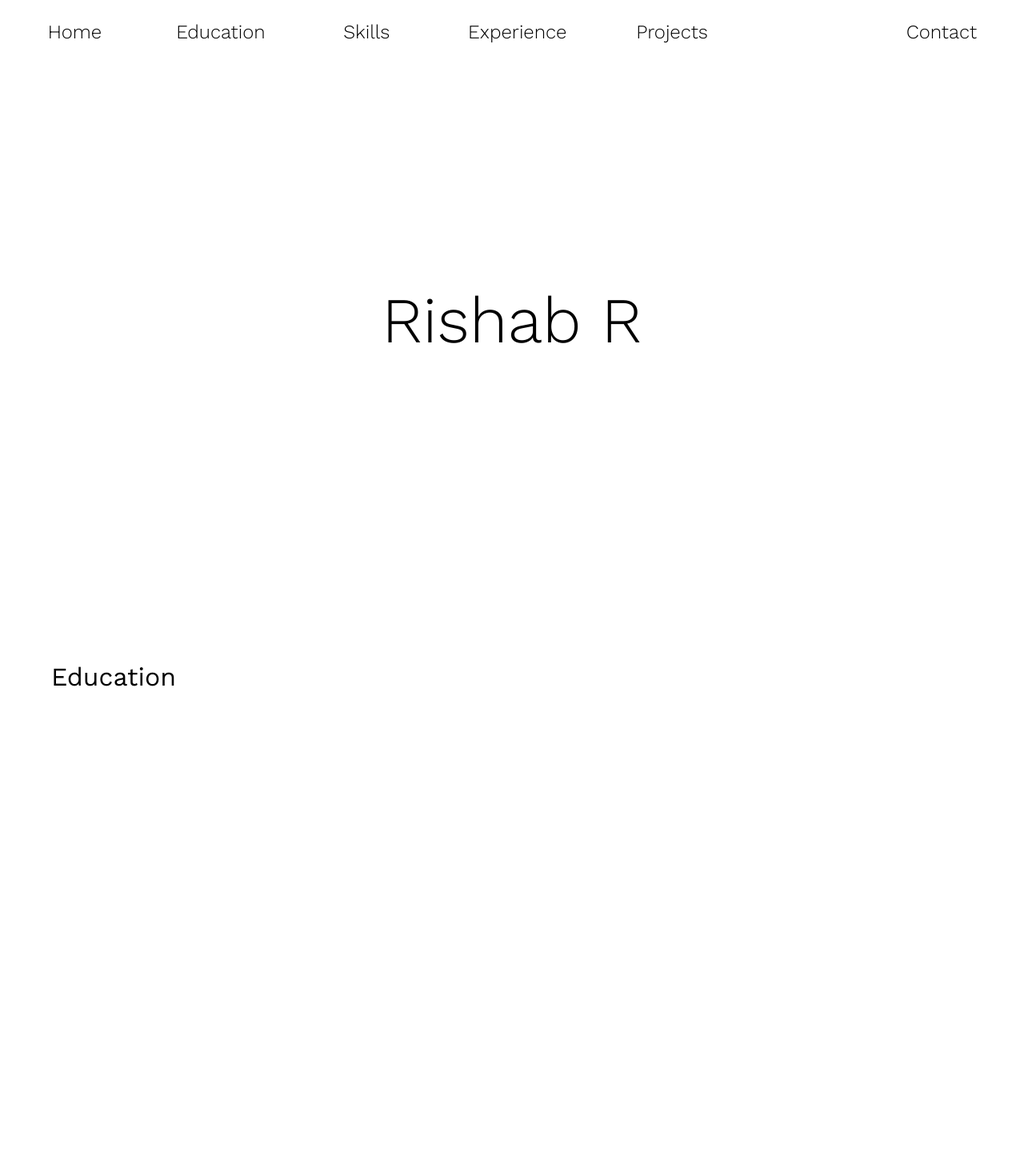
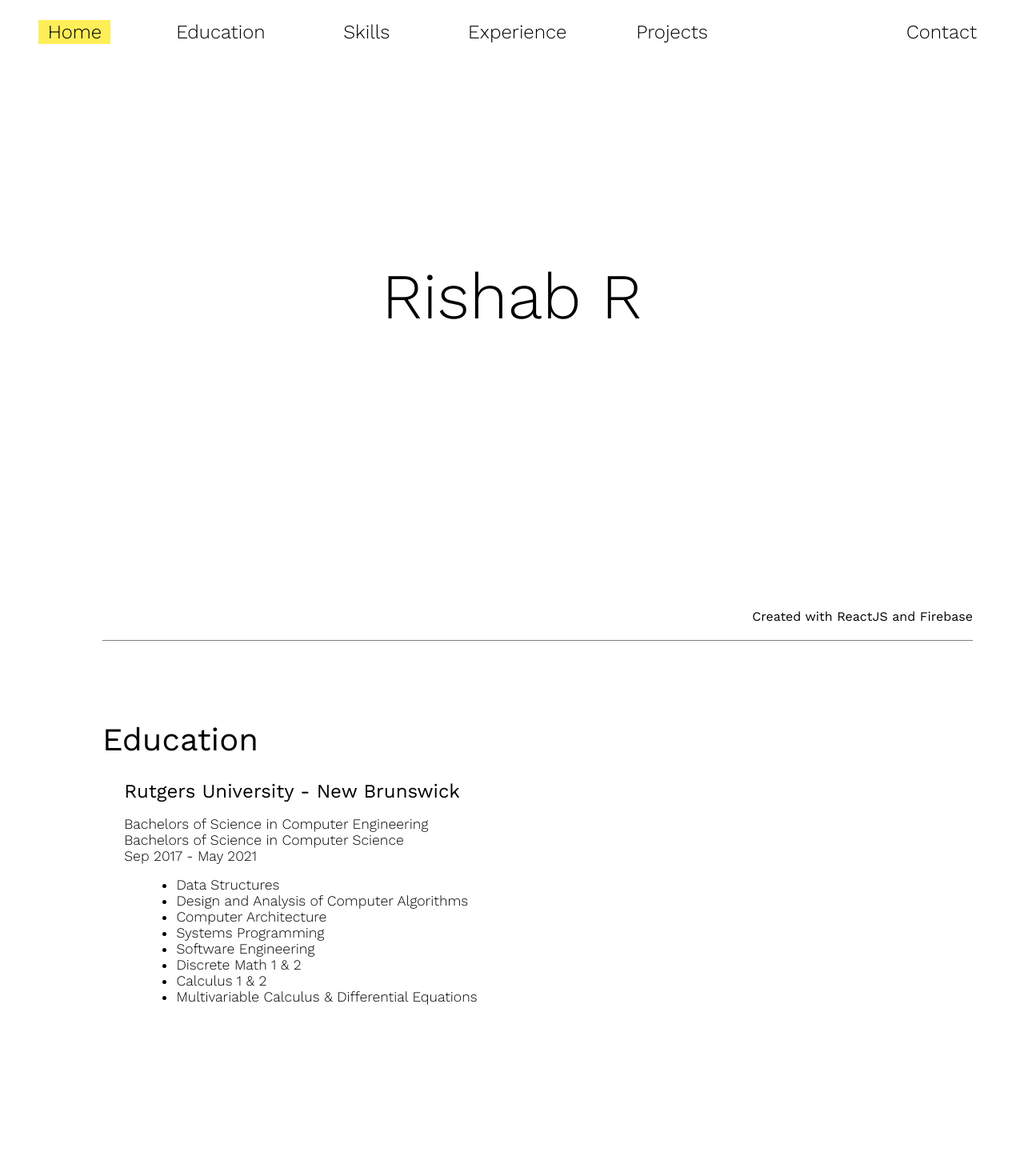
Before and after one commit to rishabr17/rishabr17.github.io, a React (Create React App) app: page / in a window 1280 px wide. Shown: the top 1470 px of the page at 80% size. Before the commit the page ends 1227 px from the top, so only its background shows below. Built offline with nearby package versions, Linux system fonts and the light colour scheme.

Commit message:
Updating Pages

```diff
--- a/src/App.js
+++ b/src/App.js
@@ -3,6 +3,8 @@ import { BrowserRouter, Route, Switch } from 'react-router-dom';
 import Navbar from './Components/Navbar'
 import Homepage from './Components/Homepage'
 import Education from './Components/Education'
+import Skills from './Components/Skills'
+import Experience from './Components/Experience'
 
 function App() {
   return (
@@ -13,6 +15,8 @@ function App() {
           <Route path='/'> {/* Default Page */}
             <Homepage />
             <Education />
+            <Skills />
+            <Experience />
           </Route>
         </Switch>
       </BrowserRouter>
--- a/src/Assets/css/Education.css
+++ b/src/Assets/css/Education.css
@@ -0,0 +1,4 @@
+.education-container{
+    margin-left: 10%;
+
+}
--- a/src/Assets/css/Homepage.css
+++ b/src/Assets/css/Homepage.css
@@ -1,3 +1,43 @@
-.homepage-container h1{
-    font-weight: 300;
+.homepage-container{
+
 }
+
+.flex-center {
+    background-color: white;
+    color: #000000;
+    display: flex;
+    flex-direction: row;
+    flex-wrap: wrap;
+    justify-content: center;
+    align-content: center;
+    align-items: center;
+    height: 92.5vh;
+  }
+  .flex-center-bottom {
+    background-color: white;
+    color: #000000;
+    display: flex;
+    flex-direction: row;
+    flex-wrap: wrap;
+    justify-content: flex-end;
+    align-content: center;
+    align-items: center;
+    height:7.5vh;
+    margin-right: 1em;
+  }
+  .flex-item-center {
+    order: 0;
+    flex: 0 1 auto;
+    align-self: center;
+  }
+  .flex-item-bottom {
+    order: 1;
+    flex: 0 1 auto;
+    align-self: flex-end;
+  }
+
+@media only screen and (max-width: 600px) {
+    .flex-center-bottom{
+      display:none;
+    }
+}
--- a/src/Components/Education.js
+++ b/src/Components/Education.js
@@ -3,8 +3,22 @@ import React, { Component } from 'react'
 class Education extends Component {
     render(){
         return(
-            <div style={{height:"50vh"}} className="education-container">
-                <h2 style={{fontWeight:"400", fontSize:"200%", marginLeft:"5%"}}>Education</h2>
+            <div id="education" style={{height:"100vh", paddingTop:"60px", borderBottom:"solid 0.5px gray", marginRight:"5%"}} className="education-container">
+                <h2 style={{fontWeight:"400", fontSize:"250%", paddingTop:"5vh", margin:"0px"}}>Education</h2>
+                <h3 style={{fontWeight:"400", fontSize:"150%", paddingTop:"2.5%", textIndent:"2.5%", margin:"0px"}}>Rutgers University - New Brunswick</h3>
+                <p style={{fontWeight:"300", fontSize:"110%", paddingTop:"1.5%", textIndent:"2.5%", margin:"0px"}}>Bachelors of Science in Computer Engineering</p>
+                <p style={{fontWeight:"300", fontSize:"110%", paddingTop:"0%", textIndent:"2.5%", margin:"0px"}}>Bachelors of Science in Computer Science</p>
+                <p style={{fontWeight:"300", fontSize:"110%", paddingTop:"0%", textIndent:"2.5%", margin:"0px"}}>Sep 2017 - May 2021</p>
+                <ul>
+                    <li style={{fontWeight:"300", fontSize:"110%", paddingTop:"0%", marginLeft:"5%"}}>Data Structures</li>
+                    <li style={{fontWeight:"300", fontSize:"110%", paddingTop:"0%", marginLeft:"5%"}}>Design and Analysis of Computer Algorithms</li>
+                    <li style={{fontWeight:"300", fontSize:"110%", paddingTop:"0%", marginLeft:"5%"}}>Computer Architecture</li>
+                    <li style={{fontWeight:"300", fontSize:"110%", paddingTop:"0%", marginLeft:"5%"}}>Systems Programming</li>
+                    <li style={{fontWeight:"300", fontSize:"110%", paddingTop:"0%", marginLeft:"5%"}}>Software Engineering</li>
+                    <li style={{fontWeight:"300", fontSize:"110%", paddingTop:"0%", marginLeft:"5%"}}>Discrete Math 1 &amp; 2</li>
+                    <li style={{fontWeight:"300", fontSize:"110%", paddingTop:"0%", marginLeft:"5%"}}>Calculus 1 &amp; 2</li>
+                    <li style={{fontWeight:"300", fontSize:"110%", paddingTop:"0%", marginLeft:"5%"}}>Multivariable Calculus &amp; Differential Equations</li>
+                </ul>
             </div>
         )
     }
--- /dev/null
+++ b/src/Components/Experience.js
@@ -0,0 +1,20 @@
+import React, { Component } from 'react'
+
+class Experience extends Component {
+    render(){
+        return(
+            <div id="experience" style={{height:"100vh", paddingTop:"60px", borderBottom:"solid 0.5px gray", marginRight:"5%"}} className="education-container">
+                <h2 style={{fontWeight:"400", fontSize:"250%", paddingTop:"5vh", margin:"0px"}}>Experience</h2>
+                <h3 style={{fontWeight:"400", fontSize:"150%", paddingTop:"2.5%", textIndent:"2.5%", margin:"0px"}}>Rutgers University - New Brunswick</h3>
+                <p style={{fontWeight:"300", fontSize:"110%", paddingTop:"0%", textIndent:"2.5%", margin:"0px"}}>Sep 2017 - May 2021</p>
+                <ul>
+                    <li style={{fontWeight:"300", fontSize:"110%", paddingTop:"0%", marginLeft:"5%"}}>Data Structures</li>
+                    <li style={{fontWeight:"300", fontSize:"110%", paddingTop:"0%", marginLeft:"5%"}}>Design and Analysis of Computer Algorithms</li>
+                    <li style={{fontWeight:"300", fontSize:"110%", paddingTop:"0%", marginLeft:"5%"}}>Computer Architecture</li>
+                </ul>
+            </div>
+        )
+    }
+}
+
+export default Experience
--- a/src/Components/Homepage.js
+++ b/src/Components/Homepage.js
@@ -1,10 +1,36 @@
 import React, { Component } from 'react'
 
 class Homepage extends Component {
+
+    state= {
+        opacity:"1"
+    }
+
+    listenScrollEvent = e => {
+        if (window.scrollY > window.innerHeight*0.45 && this.state.opacity > 0) {
+          this.setState({opacity: this.state.opacity-0.02})
+        }else if(window.scrollY < window.innerHeight && this.state.opacity < 1){
+            this.setState({opacity: this.state.opacity+0.05})
+        }
+      }
+
+    componentDidMount() {
+        window.addEventListener('scroll', this.listenScrollEvent)
+    }
+
     render(){
         return(
-            <div style={{display:"flex", alignItems:"center", justifyContent:"center", backgroundColor:"white", height:"100vh"}} className="homepage-container">
-                <h1 style={{fontSize:"500%"}}>Rishab R</h1>
+            <div id="home" class="homepage-container">
+                <div class="flex-center">
+                    <div class="flex-item-center">
+                        <h1 style={{fontWeight:"300", fontSize:"500%"}}>Rishab R</h1>
+                    </div>
+                    </div>
+                <div class="flex-center-bottom" style={{borderBottom:"solid 0.5px gray", marginLeft:"10%", marginRight:"5%"}}>
+                    <div class="flex-item-center">
+                        <p style={{opacity:this.state.opacity}}>Created with ReactJS and Firebase</p>
+                    </div>
+                </div>
             </div>
         )
     }
--- a/src/Components/Navbar.js
+++ b/src/Components/Navbar.js
@@ -1,14 +1,50 @@
 import React, { Component } from 'react'
 
 class Navbar extends Component {
+
+    state={
+        homeColor: "#FFEE58",
+        educationColor:"",
+        skillsColor: "",
+        expColor: ""
+    }
+
+    listenScrollEvent = e => {
+        if (window.scrollY < window.innerHeight*0.75) {
+          this.setState({homeColor: '#FFEE58'})
+          this.setState({educationColor: ''})
+          this.setState({skillsColor: ''})
+          this.setState({expColor: ''})
+        } else if (window.scrollY < (window.innerHeight*1.75)) {
+            this.setState({homeColor: ''})
+            this.setState({educationColor: '#FFEE58'})
+            this.setState({skillsColor: ''})
+            this.setState({expColor: ''})
+        } else if (window.scrollY < (window.innerHeight*2.75)) {
+            this.setState({homeColor: ''})
+            this.setState({educationColor: ''})
+            this.setState({skillsColor: '#FFEE58'})
+            this.setState({expColor: ''})
+        } else if (window.scrollY < (window.innerHeight*3.75)) {
+            this.setState({homeColor: ''})
+            this.setState({educationColor: ''})
+            this.setState({skillsColor: ''})
+            this.setState({expColor: '#FFEE58'})
+        }
+      }
+
+    componentDidMount() {
+        window.addEventListener('scroll', this.listenScrollEvent)
+    }
+
     render(){
         return(
             <div className="navbar-menu">
                 <div className="navbar-sticky">
-                    <a className="navbar-listitem">Home</a>
-                    <a className="navbar-listitem"> Education</a>
-                    <a className="navbar-listitem">Skills</a>
-                    <a className="navbar-listitem">Experience</a>
+                    <a href="#home" style={{backgroundColor:this.state.homeColor}} className="navbar-listitem">Home</a>
+                    <a href="#education" style={{backgroundColor:this.state.educationColor}} className="navbar-listitem"> Education</a>
+                    <a href="#skills" style={{backgroundColor:this.state.skillsColor}} className="navbar-listitem">Skills</a>
+                    <a href="#experience" style={{backgroundColor:this.state.expColor}} className="navbar-listitem">Experience</a>
                     <a className="navbar-listitem">Projects</a>
                     <a className="navbar-lastitem">Contact</a>
                 </div>
--- /dev/null
+++ b/src/Components/Skills.js
@@ -0,0 +1,15 @@
+import React, { Component } from 'react'
+
+class Skills extends Component {
+    render(){
+        return(
+            <div id="skills" style={{height:"100vh", paddingTop:"60px",borderBottom:"solid 0.5px gray", marginRight:"5%"}} className="education-container">
+                <h2 style={{fontWeight:"400", fontSize:"250%", paddingTop:"5vh", margin:"0px"}}>Skills</h2>
+                <h3 style={{fontWeight:"300", fontSize:"150%", paddingTop:"2.5%", width:"50vw", paddingLeft:"2.5%", lineHeight:"1.5em", margin:"0px"}}>Java, C, JavaScript, ReactJS, NodeJS, SQL Server, Firebase, Git, Android Studio, Unity C#</h3>
+
+            </div>
+        )
+    }
+}
+
+export default Skills
--- a/src/index.css
+++ b/src/index.css
@@ -1,5 +1,8 @@
 @import url('https://fonts.googleapis.com/css2?family=Work+Sans:wght@100;300;400;500;600;700;800;900&display=swap');
 
+html{
+  scroll-behavior: smooth;
+}
 
 body {
   margin: 0;
```
